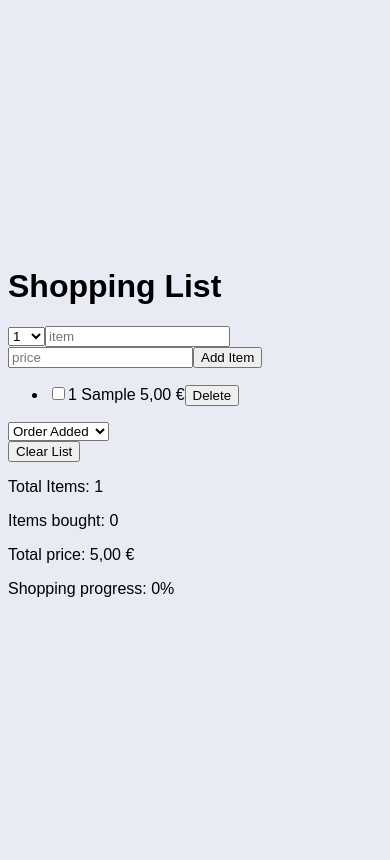
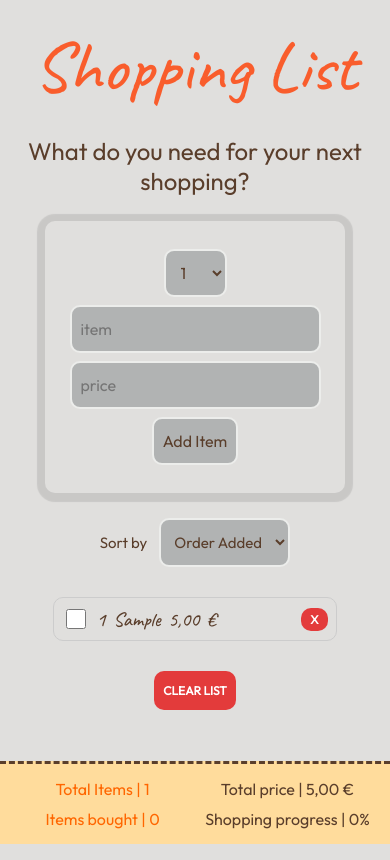
Before and after one commit to jrcopeti/react-shopping-list, a React (Create React App) app: page / in a window 390 px wide. Both pictures are taken after typing "Sample", "5" into the empty fields and a click on the button "Add Item". Built offline with nearby package versions, Linux system fonts and the light colour scheme.

Commit message:
css styled desktop and mobile

```diff
--- a/public/index.html
+++ b/public/index.html
@@ -10,6 +10,8 @@
       content="Web site created using create-react-app"
     />
     <link rel="apple-touch-icon" href="%PUBLIC_URL%/logo192.png" />
+    <link href="https://fonts.googleapis.com/css2?family=Outfit&family=Caveat:wght@100;200;300;400;500;600;700&display=swap" rel="stylesheet">
+
     <!--
       manifest.json provides metadata used when your web app is installed on a
       user's mobile device or desktop. See https://developers.google.com/web/fundamentals/web-app-manifest/
--- a/src/components/AddItemForm.js
+++ b/src/components/AddItemForm.js
@@ -1,5 +1,5 @@
 import { useState } from "react";
-export default function AddItemForm({ onAddItems}) {
+export default function AddItemForm({ onAddItems }) {
   const [quantity, setQuantity] = useState(1);
   const [name, setName] = useState("");
   const [price, setPrice] = useState("");
@@ -29,7 +29,8 @@ export default function AddItemForm({ onAddItems}) {
 
   return (
     <div>
-      <form onSubmit={handleSubmit}>
+        <h4>What do you need for your next shopping?</h4>
+      <form className="add-form" onSubmit={handleSubmit}>
         <select
           value={quantity}
           onChange={(e) => setQuantity(Number(e.target.value))}
--- a/src/components/List.js
+++ b/src/components/List.js
@@ -24,7 +24,17 @@ export default function List({
   sortedItems = [...items].sort((a, b) => Number(b.bought) - Number(a.bought))
 
   return (
-    <div>
+    <>
+    <div className="list">
+        {items.length !== 0 ? <div className="sort-by">
+        <label for="sortby-select">Sort by </label>
+          <select value={sortby} onChange={(e) => setSortby(e.target.value)}>
+            <option value="order added">Order Added</option>
+            <option value="name">Name</option>
+            <option value="price">Price</option>
+            <option value="items bought">Items Bought</option>
+          </select>
+        </div> : ""}
       <ul>
         {sortedItems.map((item) => (
           <ListItem
@@ -36,15 +46,11 @@ export default function List({
           />
         ))}
       </ul>
-      <div>
-        <select value={sortby} onChange={(e) => setSortby(e.target.value)}>
-          <option value="order added">Order Added</option>
-          <option value="name">Name</option>
-          <option value="price">Price</option>
-          <option value="items bought">Items Bought</option>
-        </select>
-      </div>
-      {items.length ? <button onClick={onClearItems}>Clear List</button> : ""}
+      {items.length ? <button id="clear-list" onClick={onClearItems}>Clear List</button> : ""}
+
     </div>
+
+
+    </>
   );
 }
--- a/src/components/ListItem.js
+++ b/src/components/ListItem.js
@@ -4,19 +4,20 @@ export default function ListItem({
   onToggleItem,
   onDeleteItem,
 }) {
+  const itemClass = item.bought ? "line-through checked" : "line-through";
   return (
     <li>
       <input
         type="checkbox"
-        value={item.bought}
+        checked={item.bought}
         onChange={() => onToggleItem(item.id)}
       ></input>
 
-      <span style={item.bought ? { textDecoration: "line-through" } : {}}>
+      <span className={itemClass}>
         {item.quantity} {item.name} {onFormatCurrency(item.price)}
       </span>
 
-      <button onClick={() => onDeleteItem(item.id)}>Delete</button>
+      <button onClick={() => onDeleteItem(item.id)}>X</button>
     </li>
   );
 }
--- a/src/components/Status.js
+++ b/src/components/Status.js
@@ -1,5 +1,5 @@
 export default function Status({ items, onFormatCurrency }) {
-  if (!items.length) return <p>No items on the list</p>;
+  if (!items.length) return <p className="status" id="no-items">No items on the list</p>;
 
 
   const totalQuantity = items.reduce((sum, item) => sum + item.quantity, 0);
@@ -12,11 +12,11 @@ export default function Status({ items, onFormatCurrency }) {
 const percentage = (itemsBought / totalQuantity) * 100
 
   return (
-    <footer>
-      <p>Total Items: {totalQuantity}</p>
-      <p>Items bought: {itemsBought}</p>
-      <p> Total price: {onFormatCurrency(totalPrice)} </p>
-      <p>{percentage === 100 ? <strong>Shopping completed</strong> : `Shopping progress: ${Math.round(percentage)}%`}</p>
+    <footer className="status">
+      <p className="total">Total Items | {totalQuantity}</p>
+      <p className="items"> Total price | {onFormatCurrency(totalPrice)} </p>
+      <p className="total">Items bought | {itemsBought}</p>
+      <p className="items">{percentage === 100 ? <strong>Shopping completed</strong> : `Shopping progress | ${Math.round(percentage)}%`}</p>
     </footer>
   );
 }
--- a/src/components/Title.js
+++ b/src/components/Title.js
@@ -1,6 +1,6 @@
 export default function Title() {
  return (
-    <div className="title">
+    <div>
       <h1>Shopping List</h1>
     </div>
  )
--- /dev/null
+++ b/src/index.css
@@ -0,0 +1,329 @@
+* {
+  box-sizing: border-box;
+}
+
+html {
+  font-size: 62.5%;
+}
+
+body {
+  font-size: 2.4rem;
+  font-family: sans-serif;
+  color: #5a3e2b;
+  font-family: "Outfit", sans-serif;
+  font-weight: 500;
+  background: rgba(218, 217, 214, 0.82);
+  margin-bottom: 85px;
+}
+
+h1 {
+  color: rgb(255, 60, 0, 0.8);
+  font-family: "Caveat";
+  text-align: center;
+  font-size: 90px;
+  font-weight: 500;
+  padding: 15px;
+  margin: auto;
+}
+
+h4 {
+  font-weight: 100;
+  color: #5a3e2b;
+  margin: auto;
+  padding: 20px;
+  font-size: 30px;
+  display: flex;
+  justify-content: center;
+  width: auto;
+  height: auto;
+}
+
+.add-form {
+  width: 80%;
+  margin: auto;
+  box-shadow: 0px 1px 1px 8px rgba(0, 0, 0, 0.1);
+  border-radius: 10px;
+  transition: box-shadow 1s ease-in-out;
+  padding: 2.8rem 0;
+  display: flex;
+  align-items: center;
+  justify-content: center;
+  gap: 0.8rem;
+  flex-wrap: wrap;
+}
+
+.add-form select {
+  padding: 11px;
+}
+
+button,
+select,
+input {
+  background-color: #b1b3b3;
+  color: #5a3e2b;
+  font-family: inherit;
+  border: 2px solid #ecedeb;
+  border-radius: 1rem;
+  padding: 1.2rem;
+  font-weight: 500;
+  cursor: pointer;
+  transition: background-color 0.3s ease-in-out;
+  font-size: 20px;
+}
+
+label {
+  font-size: 18px;
+  margin-right: 12px;
+}
+
+button:hover,
+select:hover,
+input:hover {
+  border-color: #9fa8a3;
+}
+
+select:focus,
+input:focus {
+  border-color: #5a3e2b;
+  outline: none;
+}
+
+button:hover {
+  background-color: #5a3e2b;
+  color: #ffffff;
+}
+
+.sort-by {
+  display: flex;
+  align-items: center;
+  justify-content: center;
+  flex-wrap: wrap;
+  padding-top: 15px;
+  padding-bottom: 10px;
+}
+
+.sort-by select {
+  font-size: 18px;
+}
+
+#clear-list {
+  background-color: #e33b3b;
+  border: none;
+
+  font-size: 12px;
+  font-weight: 700;
+  color: #ffffff;
+  text-align: center;
+  text-transform: uppercase;
+  margin-inline: auto;
+  display: block;
+}
+
+.list {
+  padding: 10px;
+}
+
+.list ul {
+  list-style: none;
+  width: 80%;
+  max-height: 400px;
+  overflow-y: auto;
+  padding: 0px;
+  margin: 20px auto;
+}
+
+.list li {
+  margin-bottom: 10px;
+  padding: 10px;
+  border: 1px solid #cccccc;
+  border-radius: 1rem;
+  color: #5a3e2b;
+  display: flex;
+  align-items: center;
+  justify-content: space-between;
+  word-spacing: 6px;
+  word-break: break-word;
+  font-family: "Caveat";
+  font-size: 36px;
+}
+
+li button {
+  background-color: #e33b3b;
+  border: none;
+  padding: 0.4rem 0.9rem;
+  font-size: 12px;
+  font-weight: 700;
+  color: #ffffff;
+  text-align: center;
+  text-transform: uppercase;
+  transition: background-color 0.3s ease-in-out;
+  font-family: "Outfit";
+}
+
+li button:hover {
+  background-color: #e33b3b;
+  color: #ffffff;
+}
+
+input[type="checkbox"] {
+  height: 2rem;
+  width: 2rem;
+  accent-color: #1d9a2e;
+}
+
+.line-through {
+  position: relative;
+}
+
+.line-through::after {
+  content: "";
+  position: absolute;
+  top: 50%;
+  left: 0;
+  width: 100%;
+  height: 2px;
+  background-color: #ff3c00;
+  transform: scaleX(0);
+  transform-origin: right;
+  transition: transform 0.5s ease;
+}
+
+.line-through.checked::after {
+  transform: scaleX(1);
+  transform-origin: left;
+}
+
+.status {
+
+  position: fixed;
+  bottom: 0;
+  left: 0;
+  right: 0;
+  z-index: 1000;
+
+  display: flex;
+  align-items: center;
+  justify-content: space-around;
+  flex-wrap: wrap;
+  padding: 20px;
+  max-height: 85px;
+  overflow: auto;
+
+  /* Design */
+  background-color: rgba(
+    255,
+    220,
+    156,
+    1.9
+  );
+  color: #003300;
+  border-top: 3px dashed #5a3e2b;
+
+  /* Text formatting */
+  text-align: center;
+}
+
+.status p {
+  margin: 5px;
+}
+
+.total {
+  color: #ff6600;
+}
+
+.items {
+  color: #5a3e2b;
+}
+
+.status strong {
+  color: #1d9a2e;
+}
+
+#no-items {
+  margin: 0;
+  color: #5a3e2b;
+}
+
+
+/* For phone screen */
+@media only screen and (max-width: 768px) {
+  body {
+    margin-bottom: 100px;
+  }
+
+  h1 {
+    font-size: 70px;
+  }
+
+  h4 {
+
+    text-align: center;
+    font-size: 24px;
+    padding: 10px;
+  }
+
+  .add-form {
+    margin-top: 15px;
+  }
+
+  button,
+  select,
+  input {
+    padding: 12px 9px;
+    font-size: 16px;
+  }
+
+  .sort-by select {
+    font-size: 15px;
+  }
+
+  label {
+    font-size: 15px;
+    margin-right: 12px;
+  }
+
+  .list li {
+    display: flex;
+    align-items: center;
+    font-size: 20px;
+    padding: 8px;
+  }
+
+  li button {
+    margin-left: 10px;
+  }
+
+  input[type="checkbox"] {
+    flex-shrink: 0;
+    flex-grow: 0;
+    width: 20px;
+    height: 20px;
+    margin-right: 10px;
+  }
+
+  .status {
+    display: grid;
+    grid-template-columns: 1fr 1fr;
+    font-size: 16px;
+    max-height: unset;
+    padding: 10px 10px;
+  }
+
+  #no-items {
+    font-size: 16px;
+    display: flex;
+    align-items: center;
+  }
+
+  .list li {
+    display: flex;
+    align-items: center;
+  }
+
+  .list li span {
+    flex-grow: 1;
+    overflow: hidden;
+    position: relative;
+    word-spacing: 3px;
+  }
+}
--- a/src/index.js
+++ b/src/index.js
@@ -1,6 +1,6 @@
 import React from 'react';
 import ReactDOM from 'react-dom/client';
-import './index.scss';
+import './index.css';
 import App from './components/App';
 
 const root = ReactDOM.createRoot(document.getElementById('root'));
--- a/src/index.scss
+++ /dev/null
@@ -1,206 +0,0 @@
-#checklist {
-  --background: #ffffff;
-  --text: #414856;
-  --check: #4F29F0;
-  --disabled: #C3C8DE;
-  --width: 100px;
-  --height: 140px;
-  --border-radius: 10px;
-  background: var(--background);
-  width: var(--width);
-  height: var(--height);
-  border-radius: var(--border-radius);
-  position: relative;
-  box-shadow: 0 10px 30px rgba(#414856, 0.05);
-  padding: 30px 45px;
-  display: grid;
-  grid-template-columns: 30px auto;
-  align-items: center;
-  label {
-    color: var(--text);
-    position: relative;
-    cursor: pointer;
-    display: grid;
-    align-items: center;
-    width: fit-content;
-    transition: color .3s ease;
-    &::before,
-    &::after {
-      content:"";
-      position: absolute;
-    }
-    &::before {
-      height: 2px;
-      width: 8px;
-      left: -27px;
-      background: var(--check);
-      border-radius: 2px;
-      transition: background .3s ease;
-    }
-    &:after {
-      height: 4px;
-      width: 4px;
-      top: 8px;
-      left: -25px;
-      border-radius: 50%;
-    }
-  }
-  input[type="checkbox"] {
-    -webkit-appearance: none;
-    -moz-appearance: none;
-    position: relative;
-    height: 15px;
-    width: 15px;
-    outline: none;
-    border: 0;
-    margin: 0 15px 0 0;
-    cursor: pointer;
-    background: var(--background);
-    display: grid;
-    align-items: center;
-    &::before,
-    &::after {
-      content:"";
-      position: absolute;
-      height: 2px;
-      top: auto;
-      background: var(--check);
-      border-radius: 2px;
-    }
-    &::before {
-      width: 0px;
-      right: 60%;
-      transform-origin: right bottom;
-    }
-    &::after {
-      width: 0px;
-      left: 40%;
-      transform-origin: left bottom;
-    }
-    &:checked {
-      &::before {
-        animation: check-01 .4s ease forwards;
-      }
-      &::after {
-        animation: check-02 .4s ease forwards;
-      }
-      + label {
-        color: var(--disabled);
-        animation: move .3s ease .1s forwards;
-        &::before {
-          background: var(--disabled);
-          animation: slice .4s ease forwards;
-        }
-        &::after {
-          animation: firework .5s ease forwards .1s;
-        }
-      }
-    }
-  }
-}
-
-@keyframes move {
-  50% {
-    padding-left: 8px;
-    padding-right: 0px;
-  }
-  100% {
-    padding-right: 4px;
-  }
-}
-@keyframes slice {
-  60% {
-    width: 100%;
-    left: 4px;
-  }
-  100% {
-    width: 100%;
-    left: -2px;
-    padding-left: 0;
-  }
-}
-@keyframes check-01 {
-  0% {
-    width: 4px;
-    top: auto;
-    transform: rotate(0);
-  }
-  50% {
-    width: 0px;
-    top: auto;
-    transform: rotate(0);
-  }
-  51% {
-    width: 0px;
-    top: 8px;
-    transform: rotate(45deg);
-  }
-  100% {
-    width: 5px;
-    top: 8px;
-    transform: rotate(45deg);
-  }
-}
-@keyframes check-02 {
-  0% {
-    width: 4px;
-    top: auto;
-    transform: rotate(0);
-  }
-  50% {
-    width: 0px;
-    top: auto;
-    transform: rotate(0);
-  }
-  51% {
-    width: 0px;
-    top: 8px;
-    transform: rotate(-45deg);
-  }
-  100% {
-    width: 10px;
-    top: 8px;
-    transform: rotate(-45deg);
-  }
-}
-@keyframes firework {
-  0% {
-    opacity: 1;
-    box-shadow: 0 0 0 -2px #4F29F0, 0 0 0 -2px #4F29F0, 0 0 0 -2px #4F29F0, 0 0 0 -2px #4F29F0, 0 0 0 -2px #4F29F0, 0 0 0 -2px #4F29F0;
-  }
-  30% {
-    opacity: 1;
-  }
-  100% {
-    opacity: 0;
-    box-shadow: 0 -15px 0 0px #4F29F0, 14px -8px 0 0px #4F29F0, 14px 8px 0 0px #4F29F0, 0 15px 0 0px #4F29F0, -14px 8px 0 0px #4F29F0, -14px -8px 0 0px #4F29F0;
-  }
-}
-
-
-//--- ## BASIC #############
-body {
-  background: #E8EBF3;
-  height: 100vh;
-  font: 400 16px 'Varela Round', sans-serif;
-  display: flex;
-  flex-direction: column;
-  justify-content: center;
-  align-items: center;
-  .socials {
-    position: fixed;
-    display: block;
-    left: 20px;
-    bottom: 20px;
-    > a {
-      display: block;
-      width: 30px;
-      opacity: .2;
-      transform: scale(var(--scale, .8));
-      transition: transform .3s cubic-bezier(0.38,-0.12, 0.24, 1.91);
-      &:hover {
-        --scale: 1;
-      }
-    }
-  }
-}
```
